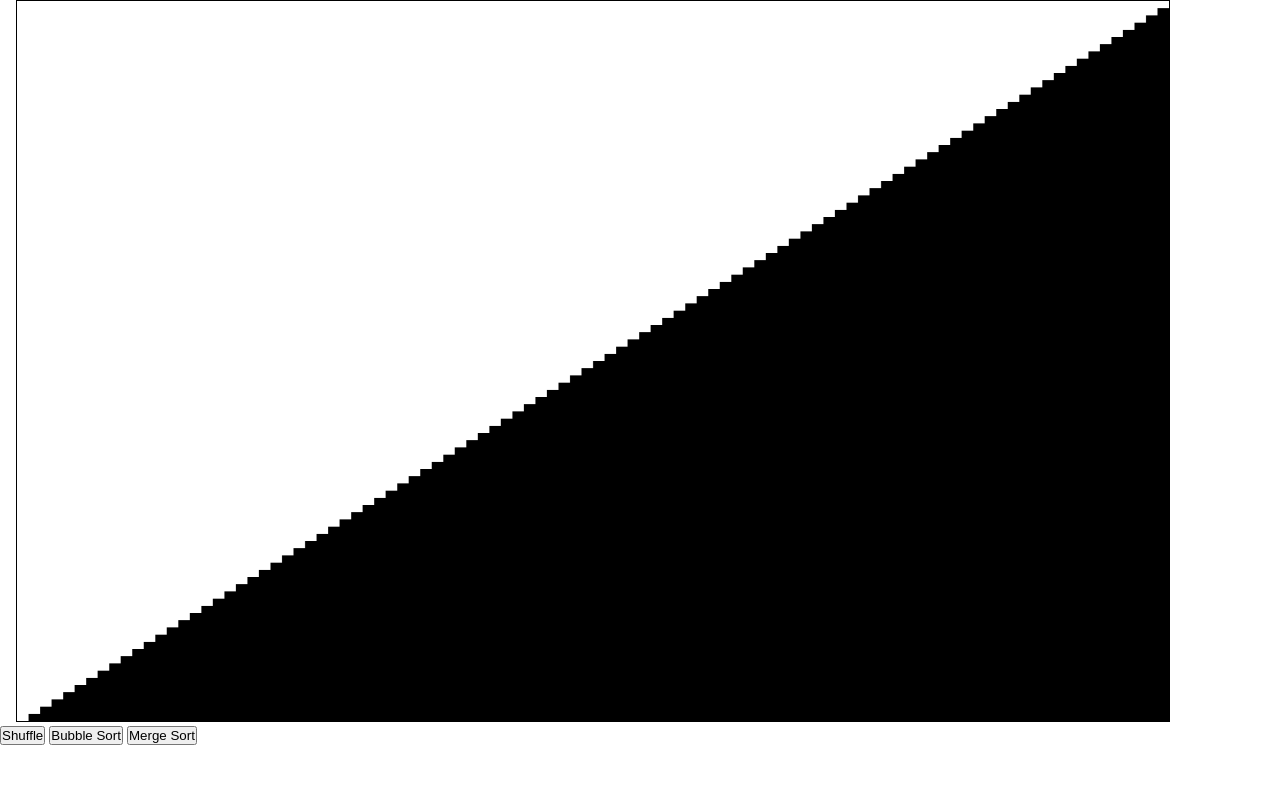
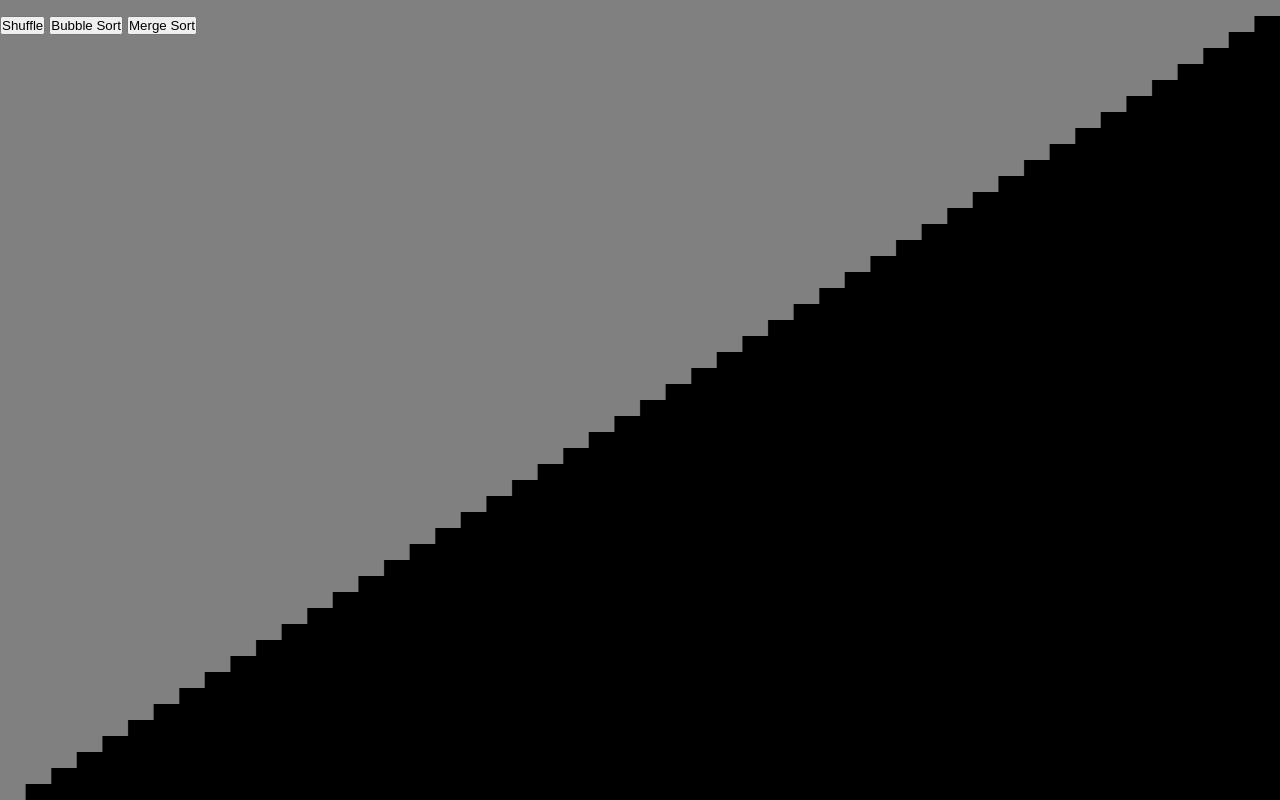
Before and after one commit to JavaRip/sortingVisualizer, a website: page index.html in a window 1280 px wide. Drawn offline with Linux system fonts and the light colour scheme.

Commit message:
controller position absolute and fullscreen

```diff
--- a/default.css
+++ b/default.css
@@ -4,8 +4,13 @@
 }
 
 #sortView {
-  border: 1px solid black;
-  width: 90vw;
-  max-height: 90vh;
-  margin:  auto 1em;
+  width: 100vw;
+  height: 100vh;
+  display: block;
 }
+
+#controller {
+  position: absolute;
+  margin: 1em auto;
+  top: 0;
+}
--- a/script.js
+++ b/script.js
@@ -7,7 +7,7 @@ function beep(index) {
   const u = a.createGain();
   v.connect(u);
   v.frequency.value = ARRAY[index] * 10;
-  v.type = 'square';
+  v.type = 'squre';
   u.connect(a.destination);
   u.gain.value = 1;
   v.start(a.currentTime);
@@ -16,7 +16,7 @@ function beep(index) {
 
 function clearDisplay() {
   const c = SORTVIEW.getContext('2d');
-  c.fillStyle = 'white';
+  c.fillStyle = 'gray';
   c.fillRect(0, 0, SORTVIEW.width, SORTVIEW.height);
 }
 
@@ -35,7 +35,7 @@ async function displayArray() {
 
 function highlightItem(index, color) {
   const c = SORTVIEW.getContext('2d');
-  const itemWidth = SORTVIEW.width / ARRAY.length; // make global??
+  const itemWidth = SORTVIEW.width / ARRAY.length;
   const itemHeight = SORTVIEW.height / ARRAY.length * ARRAY[index];
   const horizontalStartPoint = index * itemWidth;
   c.fillStyle = color;
@@ -155,7 +155,8 @@ function addEventListeners() {
 }
 
 function init() {
-  initArray(100);
+  displayArray();
+  initArray(50);
   addEventListeners();
 }
 
```
